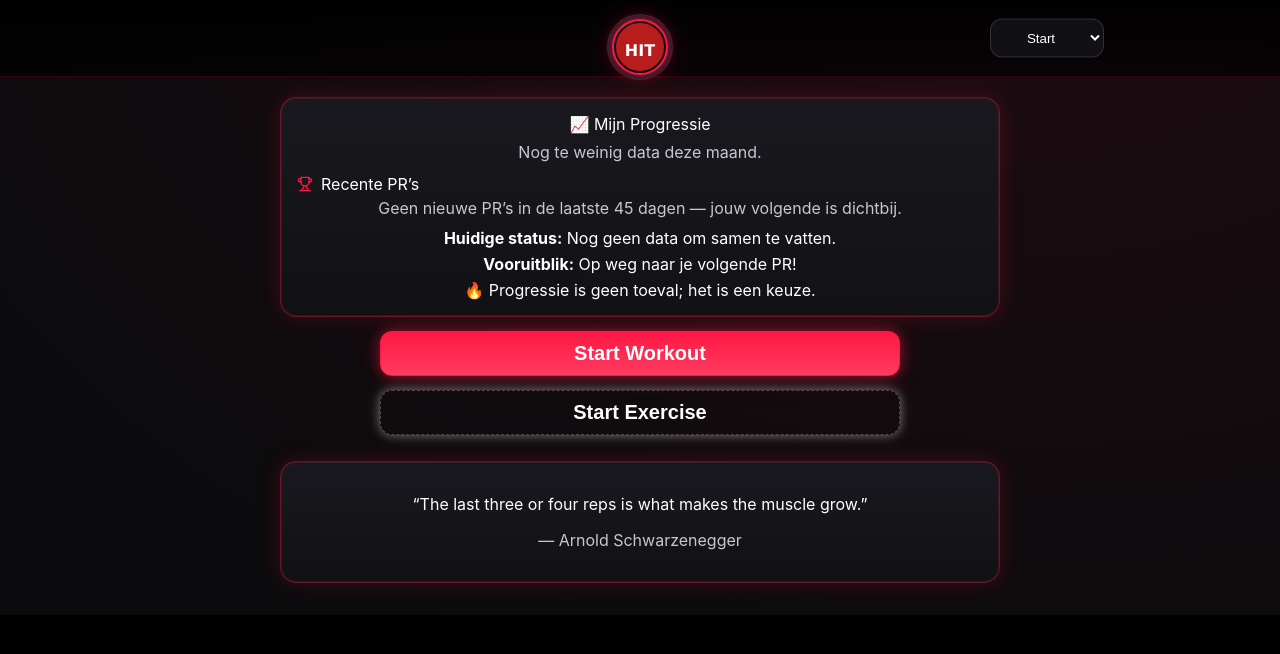
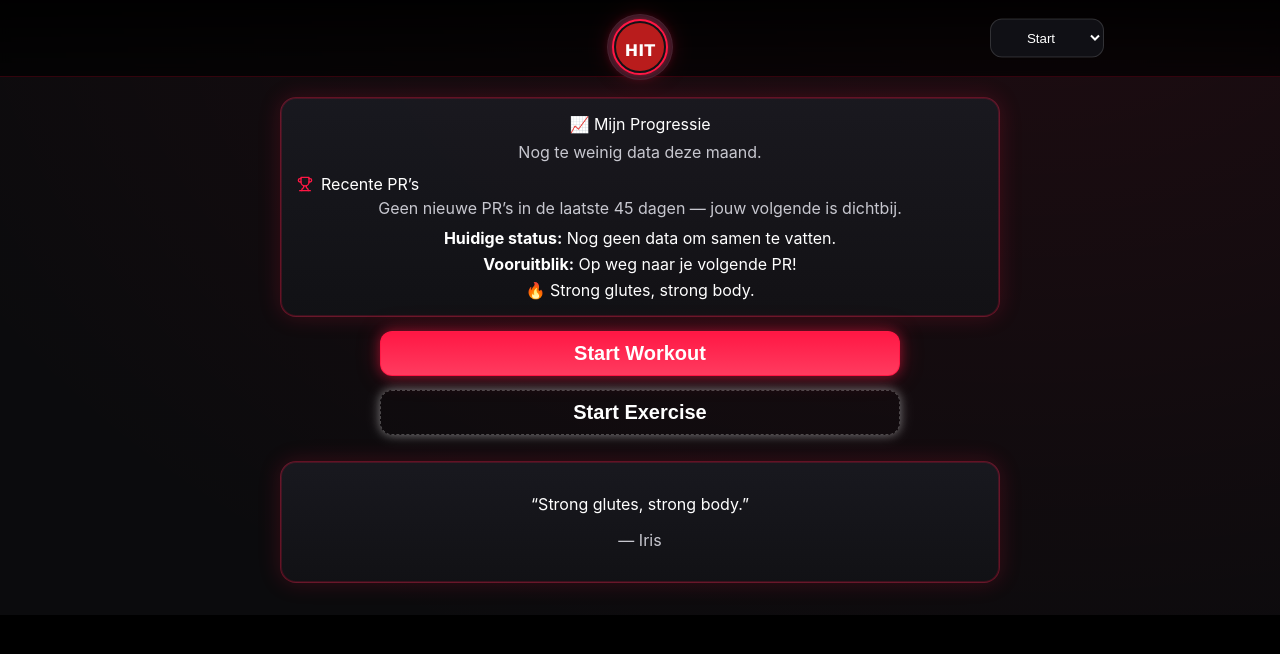
Before and after one commit to vdpoljoost-rgb/https-github.com-vdpoljoost-rgb-Irisgymapp, a React (Vite) app: page / in a window 1280 px wide. Shown: the top 654 px of the page. Built offline with nearby package versions, Linux system fonts and the light colour scheme.

Commit message:
Update App.jsx

```diff
--- a/src/App.jsx
+++ b/src/App.jsx
@@ -7,9 +7,8 @@ import { Save, Trash2, Upload, Download, FileText, Search, Trophy } from "lucide
 /* ============================================================
    STORAGE / HELPERS
    ============================================================ */
-const STORAGE_KEY = "hit_joost_centered_v2";
+const STORAGE_KEY = "hit_iris_centered_v1";
 const EX_DB_CACHE_KEY = "hit_exercise_db_cache_v1";
-// Werkt op root of subpath:
 const EX_DB_URL = `${import.meta.env.BASE_URL || "/"}all_exercises.json`;
 
 const KG_PER_LB = 0.45359237;
@@ -49,51 +48,46 @@ function fromKg(unit, kg) {
 const norm = (s) => String(s || "").toLowerCase().replace(/\s+/g, " ").trim();
 
 /* ============================================================
-   PLAN
+   IRIS — LEGS & GLUTES FOCUS PLAN
    ============================================================ */
 const EXERCISE_PLAN = {
   day1: {
-    name: "Dag 1 – Legs + Calves + Abs",
+    name: "Dag 1 – Glutes & Quads",
     exercises: [
-      { name: "Squat (Free Weights)", note: "1 werkset 6–10" },
-      { name: "Leg Press (Machine)", note: "1 werkset 8–12 + 1–2 dropsets" },
-      { name: "Romanian Deadlift (Free Weights)", note: "1 werkset 6–10" },
-      { name: "Lying Leg Curl (Machine)", note: "1 werkset 8–12 + dropset" },
-      { name: "Standing Calf Raise (Machine)", note: "1 werkset 10–15 + 2 dropsets" },
-      { name: "Hanging Leg Raise (Bodyweight)", note: "1 set tot falen (10–20)" },
-      { name: "Ab Wheel Rollout (Bodyweight)", note: "1 set 8–12" },
+      { name: "Barbell Back Squat (Free Weights)", note: "1 werkset 6–10" },
+      { name: "Hip Thrust (Free Weights)", note: "1 werkset 8–12 + dropset" },
+      { name: "Bulgarian Split Squat (Free Weights)", note: "1 werkset 6–10" },
+      { name: "Leg Press (Machine)", note: "1 werkset 10–15 + 1–2 dropsets" },
+      { name: "Leg Extension (Machine)", note: "1 werkset 10–15 + dropset" },
     ],
   },
   day2: {
-    name: "Dag 2 – Upper Body",
+    name: "Dag 2 – Upper Light / Core",
     exercises: [
-      { name: "Barbell Bench Press (Free Weights)", note: "1 werkset 6–10" },
-      { name: "Lat Pulldown (Machine)", note: "1 werkset 6–10" },
-      { name: "Incline Chest Press (Machine)", note: "1 werkset 8–12 + dropset" },
+      { name: "Lat Pulldown (Machine)", note: "1 werkset 8–12" },
+      { name: "Dumbbell Shoulder Press (Free Weights)", note: "1 werkset 6–10" },
       { name: "Seated Row (Machine)", note: "1 werkset 8–12 + dropset" },
-      { name: "Pec Deck Fly (Machine)", note: "1 werkset 8–12 + dropset" },
-      { name: "Barbell Curl (Free Weights)", note: "1 werkset 6–10" },
-      { name: "Rope Pushdown (Machine)", note: "1 werkset 8–12 + dropset" },
+      { name: "Plank (Bodyweight)", note: "2 sets 30–60 sec" },
+      { name: "Side Plank (Bodyweight)", note: "2 sets 20–40 sec" },
     ],
   },
   day3: {
-    name: "Dag 3 – Shoulders + Calves + Cardio",
+    name: "Dag 3 – Glutes & Hamstrings",
     exercises: [
-      { name: "Barbell Overhead Press (Free Weights)", note: "1 werkset 6–10" },
-      { name: "Lateral Raise (Machine)", note: "1 werkset 10–12 + dropset" },
-      { name: "Rear Delt Fly (Machine)", note: "1 werkset 10–12 + dropset" },
-      { name: "Upright Row (Free Weights)", note: "1 werkset 6–10" },
+      { name: "Romanian Deadlift (Free Weights)", note: "1 werkset 6–10" },
+      { name: "Cable Glute Kickback (Machine)", note: "1 werkset 10–15 + dropset" },
+      { name: "Lying Leg Curl (Machine)", note: "1 werkset 8–12 + dropset" },
+      { name: "Walking Lunge (Free Weights)", note: "1 werkset 8–12 per been" },
       { name: "Seated Calf Raise (Machine)", note: "1 werkset 12–15 + dropset" },
-      { name: "Ab Coaster (Machine)", note: "3 sets tot falen" },
-      { name: "Hanging Leg Raise (Bodyweight)", note: "2 sets tot falen" },
-      { name: "Steady State Cardio", note: "30–40 min zone 2" },
     ],
   },
   day4: {
-    name: "Dag 4 – Cardio / Active Recovery",
+    name: "Dag 4 – Glutes & Conditioning",
     exercises: [
-      { name: "Steady State Cardio", note: "45–60 min zone 2" },
-      { name: "Core stabiliteit (Pallof Press) (Machine)", note: "optioneel" },
+      { name: "Hip Thrust (Free Weights)", note: "1 werkset 8–12 + 2× dropset" },
+      { name: "Step-Up (Free Weights)", note: "1 werkset 8–12 per been" },
+      { name: "Hip Abduction (Machine)", note: "1 werkset 12–20 + 1–2 dropsets" },
+      { name: "Steady State Cardio", note: "20–30 min zone 2" },
     ],
   },
 };
@@ -108,10 +102,12 @@ const dayOptions = [
    DYNAMISCHE OEFENINGEN-DB
    ============================================================ */
 const FALLBACK_EXERCISES = [
-  "Barbell Back Squat (Free Weights)","Leg Press (Machine)","Romanian Deadlift (Free Weights)",
-  "Barbell Bench Press (Free Weights)","Lat Pulldown (Machine)","Seated Row (Machine)",
-  "Barbell Overhead Press (Free Weights)","Lateral Raise (Machine)","Seated Calf Raise (Machine)",
-  "Hanging Leg Raise (Bodyweight)","Ab Wheel Rollout (Bodyweight)","Cable Crunch (Machine)"
+  "Barbell Back Squat (Free Weights)","Front Squat (Free Weights)","Hip Thrust (Free Weights)",
+  "Bulgarian Split Squat (Free Weights)","Leg Press (Machine)","Leg Extension (Machine)",
+  "Romanian Deadlift (Free Weights)","Cable Glute Kickback (Machine)","Lying Leg Curl (Machine)",
+  "Walking Lunge (Free Weights)","Seated Calf Raise (Machine)","Hip Abduction (Machine)",
+  "Lat Pulldown (Machine)","Dumbbell Shoulder Press (Free Weights)","Seated Row (Machine)",
+  "Plank (Bodyweight)","Side Plank (Bodyweight)","Step-Up (Free Weights)"
 ];
 
 function useExerciseDB(data) {
@@ -119,7 +115,6 @@ function useExerciseDB(data) {
   const [loading, setLoading] = useState(true);
   const [error, setError] = useState(null);
 
-  // cache eerst
   useEffect(() => {
     try {
       const cachedRaw = localStorage.getItem(EX_DB_CACHE_KEY);
@@ -133,7 +128,6 @@ function useExerciseDB(data) {
     } catch {}
   }, []);
 
-  // vervolgens vers opvragen
   useEffect(() => {
     (async () => {
       try {
@@ -146,9 +140,7 @@ function useExerciseDB(data) {
         localStorage.setItem(EX_DB_CACHE_KEY, JSON.stringify({ version: json.version || 1, exercises: uniq }));
         setError(null);
       } catch (e) {
-        if (!localStorage.getItem(EX_DB_CACHE_KEY)) {
-          setBase(FALLBACK_EXERCISES);
-        }
+        if (!localStorage.getItem(EX_DB_CACHE_KEY)) setBase(FALLBACK_EXERCISES);
         setError(String(e?.message || e));
       } finally {
         setLoading(false);
@@ -156,7 +148,6 @@ function useExerciseDB(data) {
     })();
   }, []);
 
-  // merge met gelogde namen
   const merged = useMemo(() => {
     const names = new Set(base);
     (data?.workouts || []).forEach(w => (w.sets || []).forEach(s => names.add(s.name)));
@@ -167,7 +158,7 @@ function useExerciseDB(data) {
 }
 
 /* ============================================================
-   PROGRESSIE HULPFUNCTIES (met lange-termijn trend)
+   PROGRESSIE & PR-HELPERS
    ============================================================ */
 function monthKey(isoDate){ const d=new Date(isoDate); return `${d.getFullYear()}-${String(d.getMonth()+1).padStart(2,"0")}`; }
 function average(arr){ if(!arr.length) return 0; return arr.reduce((a,b)=>a+b,0)/arr.length; }
@@ -185,14 +176,13 @@ function computeExerciseStats(data, unit, exerciseName){
   const start   = pts[0].weight;
   const deltaAbs = +(current - start).toFixed(2);
 
-  // Per-maand gemiddelden (voor maandtrend)
   const byMonth = new Map();
   for(const p of pts){
     const mk = monthKey(p.date);
     if(!byMonth.has(mk)) byMonth.set(mk, []);
     byMonth.get(mk).push(p.weight);
   }
-  const months = Array.from(byMonth.keys()).sort(); // YYYY-MM
+  const months = Array.from(byMonth.keys()).sort();
   const lastMonth = months[months.length-1];
   const prevMonth = months.length>=2 ? months[months.length-2] : null;
 
@@ -204,7 +194,6 @@ function computeExerciseStats(data, unit, exerciseName){
     trendPct = +(((avgLast-avgPrev)/avgPrev)*100).toFixed(1);
   }
 
-  // Recente trend (laatste 2–4 punten)
   const recent = pts.slice(-4).map(p=>p.weight);
   let recentTrend = "stabiel";
   if(recent.length>=2){
@@ -215,7 +204,6 @@ function computeExerciseStats(data, unit, exerciseName){
     else if(change<0 && absPct>=2) recentTrend="dalend";
   }
 
-  // Lange-termijn trend t.o.v. eerste meting
   let longTermTrend = "stabiel";
   let longTermPct = null;
   if(start>0){
@@ -233,7 +221,6 @@ function computeExerciseStats(data, unit, exerciseName){
   };
 }
 
-// Dashboard: top N maand-delta’s (absolute waarde aflopend)
 function computeMonthlyDeltas(data, unit){
   const byExercise = new Map();
   for(const w of data.workouts||[]){
@@ -248,7 +235,7 @@ function computeMonthlyDeltas(data, unit){
   const rows = [];
   byExercise.forEach((arr,name)=>{
     arr.sort((a,b)=>new Date(a.date)-new Date(b.date));
-    const buckets = new Map(); // month -> [weights]
+    const buckets = new Map();
     for(const p of arr){
       const mk = monthKey(p.date);
       if(!buckets.has(mk)) buckets.set(mk, []);
@@ -267,10 +254,7 @@ function computeMonthlyDeltas(data, unit){
   return rows;
 }
 
-/* ============================================================
-   PR-DETECTOR
-   ============================================================ */
-// Geef per oefening de volledige reeks PR-events (telkens wanneer een nieuw hoogste gewicht wordt gezet)
+/* ===== PR-DETECTIE ===== */
 function computeAllPREvents(data, unit){
   const byExercise = new Map();
   for(const w of data.workouts||[]){
@@ -287,98 +271,75 @@ function computeAllPREvents(data, unit){
   byExercise.forEach((arr, name)=>{
     arr.sort((a,b)=>new Date(a.date)-new Date(b.date));
     let best = -Infinity;
-    let prevBest = null;
     for(const p of arr){
       if(p.weight>best){
         const delta = (best===-Infinity) ? null : +(p.weight - best).toFixed(2);
-        const event = {
-          name,
-          date: p.date,
-          weight: p.weight,
-          prevBest: (best===-Infinity)? null : best,
-          delta
-        };
-        allEvents.push(event);
-        prevBest = (best===-Infinity)? null : best;
+        allEvents.push({ name, date: p.date, weight: p.weight, prevBest: (best===-Infinity? null: best), delta });
         best = p.weight;
       }
     }
   });
 
-  // Sorteer alle PR-events (laatste eerst)
   allEvents.sort((a,b)=>new Date(b.date)-new Date(a.date));
   return allEvents;
 }
-
-// Huidige PR voor specifieke oefening
 function getExercisePR(data, unit, exerciseName){
   const events = computeAllPREvents(data, unit).filter(e=> e.name===exerciseName);
   if(!events.length) return null;
-  const last = events[events.length-1]; // laatste in tijd is huidige PR
+  const last = events[events.length-1];
   return { bestWeight:last.weight, bestDate:last.date };
 }
-
-// Recente PR’s binnen X dagen (default 45) — uniek per oefening (laatste event per oefening binnen venster)
 function computeRecentPRs(data, unit, days=45){
   const events = computeAllPREvents(data, unit);
   if(!events.length) return [];
   const cutoff = new Date(); cutoff.setDate(cutoff.getDate()-days);
-
   const perExercise = new Map();
   for(const e of events){
     if(new Date(e.date) >= cutoff){
-      // neem de meest recente event per oefening
       if(!perExercise.has(e.name)) perExercise.set(e.name, e);
-      else {
-        const curr = perExercise.get(e.name);
-        if(new Date(e.date) > new Date(curr.date)) perExercise.set(e.name, e);
-      }
+      else if(new Date(e.date) > new Date(perExercise.get(e.name).date)) perExercise.set(e.name, e);
     }
   }
-
   const recent = Array.from(perExercise.values());
   recent.sort((a,b)=>new Date(b.date)-new Date(a.date));
   return recent;
 }
 
 /* ============================================================
-   MOTIVATION (30 varianten)
+   QUOTES — Vrouwelijk / Bootybuilding focus (30)
    ============================================================ */
-const MOTIVATION = [
-  "Blijf vlammen — progressie is progressie.",
-  "Elke rep telt. Gas erop.",
-  "Sterk én scherp. Op naar de volgende PR.",
-  "Discipline wint van motivatie. Doorpakken.",
-  "Het gaat de goede kant op — blijf bouwen.",
-  "Rustig progressief — zo word je duurzaam sterker.",
-  "Focus op techniek, het gewicht volgt.",
-  "Zwaar is relatief. Jij wordt absoluut sterker.",
-  "Kleine stappen, grote resultaten.",
-  "Op weg naar je volgende PR — blijf knallen.",
-  "Consistentie is je superkracht.",
-  "Vandaag beter dan gisteren — klaar.",
-  "Hou de basis strak, dan komt de rest vanzelf.",
-  "Eén goede set kan je hele training maken.",
-  "Tempo, vorm, focus — daarna pas gewicht.",
-  "Herstel goed, groei beter.",
-  "Je bent onderweg — blijf op koers.",
-  "Geen shortcuts, wel vooruitgang.",
-  "Kalm blijven, hard trainen.",
-  "Progressie is geen toeval; het is een keuze.",
-  "Je bent sterker dan je denkt.",
-  "Elke set is een kans om te winnen.",
-  "Morgen dankt jou voor wat je vandaag doet.",
-  "Maak de rep — maak het verschil.",
-  "Vertrouw het proces. Het werkt.",
-  "Slijt de techniek, smeed de kracht.",
-  "Hou het simpel, maak het zwaar.",
-  "Weinig sets, veel intentie.",
-  "Stap voor stap, kilo voor kilo.",
-  "Blijf knallen — jij bepaalt het tempo."
+const QUOTES = [
+  { who:"Iris", text:"Strong glutes, strong body." },
+  { who:"Iris", text:"Confidence is built one squat at a time." },
+  { who:"Iris", text:"Booty gains are real gains." },
+  { who:"Iris", text:"She believed she could, so she lifted." },
+  { who:"Iris", text:"Weights aren’t masculine or feminine — they’re powerful." },
+  { who:"Iris", text:"Thick thighs save lives." },
+  { who:"Iris", text:"Train your booty like it’s your superpower." },
+  { who:"Iris", text:"Sweat now, shine later." },
+  { who:"Iris", text:"Every rep shapes your strength." },
+  { who:"Iris", text:"Don’t shrink to fit the world. Grow strong to shape it." },
+  { who:"Iris", text:"Build curves with consistency." },
+  { who:"Iris", text:"You’re not fragile — you’re a force." },
+  { who:"Iris", text:"Quads & glutes carry confidence." },
+  { who:"Iris", text:"Lunge forward — literally and in life." },
+  { who:"Iris", text:"Progress over perfection, always." },
+  { who:"Iris", text:"Today’s burn is tomorrow’s shape." },
+  { who:"Iris", text:"Lift heavy. Lift proud." },
+  { who:"Iris", text:"Discipline makes the difference." },
+  { who:"Iris", text:"Your future self loves these sets." },
+  { who:"Iris", text:"Curves built, not bought." },
+  { who:"Iris", text:"Glutes on — doubts off." },
+  { who:"Iris", text:"Hip thrusts: when power meets shape." },
+  { who:"Iris", text:"Own your strength — and your style." },
+  { who:"Iris", text:"Confidence is the best pre-workout." },
+  { who:"Iris", text:"Be the woman who decided to go for it." },
+  { who:"Iris", text:"Shape is sculpted by effort." },
+  { who:"Iris", text:"Heavy today, glorious tomorrow." },
+  { who:"Iris", text:"Fuel the fire — your growth is near." },
+  { who:"Iris", text:"Glute days build more than muscle." },
+  { who:"Iris", text:"Keep showing up. She does." },
 ];
-function pickMotivation(){
-  return MOTIVATION[Math.floor(Math.random()*MOTIVATION.length)];
-}
 
 /* ============================================================
    TOPBAR — logo midden-boven (home), dropdown rechts
@@ -387,29 +348,12 @@ function TopBar({ current, onNavigate }) {
   return (
     <header className="hit-topbar">
       <div className="topbar-wrap">
-        {/* Home / Logo (midden) */}
-        <button
-          onClick={() => onNavigate("start")}
-          className="topbar-logo"
-          aria-label="Home (HIT)"
-          title="Home"
-        >
-          <img
-            src="/unnamed-192.png"
-            alt="HIT"
-            className="logo-img neon-ring"
-          />
+        <button onClick={() => onNavigate("start")} className="topbar-logo" aria-label="Home (HIT)" title="Home">
+          <img src="/unnamed-192.png" alt="HIT" className="logo-img neon-ring" />
           <span className="sr-only">Home</span>
         </button>
-
-        {/* Dropdown (rechts) */}
         <div className="topbar-right">
-          <select
-            value={current}
-            onChange={(e) => onNavigate(e.target.value)}
-            className="select"
-            aria-label="Navigatie"
-          >
+          <select value={current} onChange={(e) => onNavigate(e.target.value)} className="select" aria-label="Navigatie">
             <option value="start">Start</option>
             <option value="home">Workouts</option>
             <option value="exercises">Exercises</option>
@@ -422,12 +366,6 @@ function TopBar({ current, onNavigate }) {
   );
 }
 
-/* Korte rotatie van bekende quotes (optioneel) */
-const QUOTES = [
-  { who: "Arnold Schwarzenegger", text: "The last three or four reps is what makes the muscle grow." },
-  { who: "Mike Mentzer", text: "Hard work isn’t enough—training must be brief, intense and infrequent." },
-];
-
 /* ============================================================
    UI COMPONENTS
    ============================================================ */
@@ -436,26 +374,20 @@ function StartScreen({ onStartWorkout, onStartExercise, data, unit }){
   const q=QUOTES[idx];
   useEffect(()=>{ const id=setInterval(()=>setIdx(p=>(p+1)%QUOTES.length),10000); return ()=>clearInterval(id); },[]);
 
-  // Top 3 maand-delta’s
   const monthly = useMemo(()=> computeMonthlyDeltas(data, unit).slice(0,3), [data, unit]);
-
   const statusText = useMemo(()=>{
     if(monthly.length===0) return "Nog geen data om samen te vatten.";
     const ups = monthly.filter(r=>r.delta>0).length;
     const downs = monthly.filter(r=>r.delta<0).length;
     if(ups && !downs) return "Sterker geworden in meerdere lifts.";
-    if(ups && downs) return "Netto progressie — enkele lifts stijgen, andere even stabiel of licht omlaag.";
+    if(ups && downs) return "Netto progressie — sommige stijgen, andere even stabiel.";
     return "Even stabiel — goede basis om door te bouwen.";
   },[monthly]);
 
-  const motivation = useMemo(()=> pickMotivation(), [data?.workouts?.length]);
-
-  // Recente PR's (laatste 45 dagen), max 5 tonen
   const recentPRs = useMemo(()=> computeRecentPRs(data, unit, 45).slice(0,5), [data, unit]);
 
   return (
     <div className="center-col">
-      {/* Dashboard blok */}
       <div className="hit-card neon-border" style={{width:"100%"}}>
         <div className="font-semibold text-lg">📈 Mijn Progressie</div>
         <div style={{marginTop:8}}>
@@ -474,7 +406,6 @@ function StartScreen({ onStartWorkout, onStartExercise, data, unit }){
             <div className="text-muted">Nog te weinig data deze maand.</div>
           )}
 
-          {/* Recente PR’s */}
           <div style={{marginTop:12}}>
             <div className="font-semibold" style={{display:"flex", alignItems:"center", gap:8}}>
               <Trophy className="icon accent" /> Recente PR’s
@@ -494,15 +425,13 @@ function StartScreen({ onStartWorkout, onStartExercise, data, unit }){
 
           <div style={{marginTop:10}}><strong>Huidige status:</strong> {statusText}</div>
           <div style={{marginTop:6}}><strong>Vooruitblik:</strong> Op weg naar je volgende PR!</div>
-          <div style={{marginTop:6}}>🔥 {motivation}</div>
+          <div style={{marginTop:6}}>🔥 {q.text}</div>
         </div>
       </div>
 
-      {/* Actieknoppen */}
       <button onClick={onStartWorkout} className="btn btn-primary neon">Start Workout</button>
       <button onClick={onStartExercise} className="btn btn-ghost neon-white">Start Exercise</button>
 
-      {/* Quote blok */}
       <div className="hit-card neon-border" style={{marginTop:12}}>
         <blockquote className="text-2xl font-semibold leading-tight">“{q.text}”</blockquote>
         <p className="mt-2 text-muted">— {q.who}</p>
@@ -707,44 +636,33 @@ function ProgressView({ data, unit, db }){
 
   const best = chartData.length ? Math.max(...chartData.map(p=>p.weight)) : null;
 
-  // Analyse met lange-termijn trend
   const stats = useMemo(()=> exercise? computeExerciseStats(data, unit, exercise) : null, [data, unit, exercise]);
-
-  // PR-info (huidige PR + datum)
   const prInfo = useMemo(()=> exercise? getExercisePR(data, unit, exercise) : null, [data, unit, exercise]);
 
   const analysisText = useMemo(()=>{
     if(!stats) return "Selecteer een oefening om je voortgang te analyseren.";
     const parts = [];
+    if(prInfo?.bestWeight){ parts.push(`Huidige PR: ${prInfo.bestWeight} ${unit} op ${formatDateEU(prInfo.bestDate)}.`); }
+    if(stats.deltaAbs>0) parts.push(`Sinds start ben je +${stats.deltaAbs} ${unit} vooruit gegaan.`);
+    else if(stats.deltaAbs<0) parts.push(`Sinds start is het -${Math.abs(stats.deltaAbs)} ${unit}. Rustig bijsturen — vorm & herstel.`);
+    else parts.push("Sinds start stabiel — tijd om het plan te prikkelen.");
 
-    if(prInfo?.bestWeight){
-      parts.push(`Huidige PR: ${prInfo.bestWeight} ${unit} op ${formatDateEU(prInfo.bestDate)}.`);
+    if(stats.longTermPct!=null){
+      if(stats.longTermPct>0) parts.push(`T.o.v. je allereerste meting sta je +${stats.longTermPct}% (${stats.longTermTrend}).`);
+      else if(stats.longTermPct<0) parts.push(`T.o.v. je allereerste meting -${Math.abs(stats.longTermPct)}% (${stats.longTermTrend}).`);
+      else parts.push("Gelijk aan je allereerste meting — solide basis.");
     }
 
-    // Milestone sinds start
-    if(stats.deltaAbs>0) parts.push(`Sinds start ben je +${stats.deltaAbs} ${unit} vooruit gegaan.`);
-    else if(stats.deltaAbs<0) parts.push(`Sinds start is het -${Math.abs(stats.deltaAbs)} ${unit}. Komt goed — focus op vorm en herstel.`);
-    else parts.push("Sinds start ben je stabiel in gewicht. Tijd om het trainingsplan te prikkelen.");
-
-    // Lange-termijn trend (percentage)
-    if(stats.longTermPct!=null){
-      if(stats.longTermPct>0) parts.push(`T.o.v. je allereerste meting sta je nu gemiddeld +${stats.longTermPct}% (${stats.longTermTrend}).`);
-      else if(stats.longTermPct<0) parts.push(`T.o.v. je allereerste meting is het -${Math.abs(stats.longTermPct)}% (${stats.longTermTrend}). Rustig bijsturen en doorpakken.`);
-      else parts.push("Vergeleken met je allereerste meting sta je gelijk — solide basis om te versnellen.");
-    }
-
-    // Maandtrend
     if(stats.trendPct!=null){
       if(stats.trendPct>0) parts.push(`Deze maand gemiddeld ${stats.trendPct}% zwaarder dan vorige maand.`);
-      else if(stats.trendPct<0) parts.push(`Deze maand gemiddeld ${Math.abs(stats.trendPct)}% lichter dan vorige maand — mogelijk deload of vermoeidheid.`);
+      else if(stats.trendPct<0) parts.push(`Deze maand gemiddeld ${Math.abs(stats.trendPct)}% lichter — mogelijk deload.`);
       else parts.push("Deze maand gelijk aan vorige maand — consistentie is key.");
     }else{
       parts.push("Nog te weinig data voor een maandvergelijking.");
     }
 
-    // Recent trend positief framen
     if(stats.recentTrend==="stijgend") parts.push("Lijn is stijgend — op weg naar je volgende PR!");
-    else if(stats.recentTrend==="dalend") parts.push("Even wat terugval — rustig bijsturen met techniek en herstel.");
+    else if(stats.recentTrend==="dalend") parts.push("Even terugval — bijsturen met techniek en herstel.");
     else parts.push("Even stabiel — perfecte basis om door te pakken.");
 
     return parts.join(" ");
@@ -801,13 +719,12 @@ function ProgressView({ data, unit, db }){
                   <XAxis dataKey="date" tickFormatter={(v)=>formatDateEU(v)} />
                   <YAxis tickFormatter={(v)=>`${v}${unit}`} />
                   <Tooltip formatter={(v)=>`${v} ${unit}`} labelFormatter={(l)=>formatDateEU(l)} />
-                  <Line type="monotone" dataKey="weight" stroke="#ff1744" dot />
+                  <Line type="monotone" dataKey="weight" stroke="#ff1e90" dot />
                 </LineChart>
               </ResponsiveContainer>
             </div>
           </div>
 
-          {/* Tekstuele analyse */}
           <div className="hit-card neon-border">
             <div className="font-semibold">Analyse</div>
             <div style={{marginTop:6}}>{analysisText}</div>
@@ -840,7 +757,6 @@ function App() {
     setData(next); saveData(next);
   };
 
-  // DB
   const { exercises: exerciseDB, loading: dbLoading, error: dbError } = useExerciseDB(data);
 
   const handleNavigate = (value) => {
@@ -929,7 +845,7 @@ function Settings({ data, setData }) {
     const url = URL.createObjectURL(blob);
     const a = document.createElement("a");
     a.href = url;
-    a.download = `hit_joost_backup_${new Date().toISOString().slice(0, 10)}.json`;
+    a.download = `hit_iris_backup_${new Date().toISOString().slice(0, 10)}.json`;
     a.click();
     URL.revokeObjectURL(url);
   };
@@ -970,6 +886,6 @@ function Settings({ data, setData }) {
 }
 
 /* ============================================================
-   EXPORT (enige export)
+   EXPORT
    ============================================================ */
 export default App;
```
